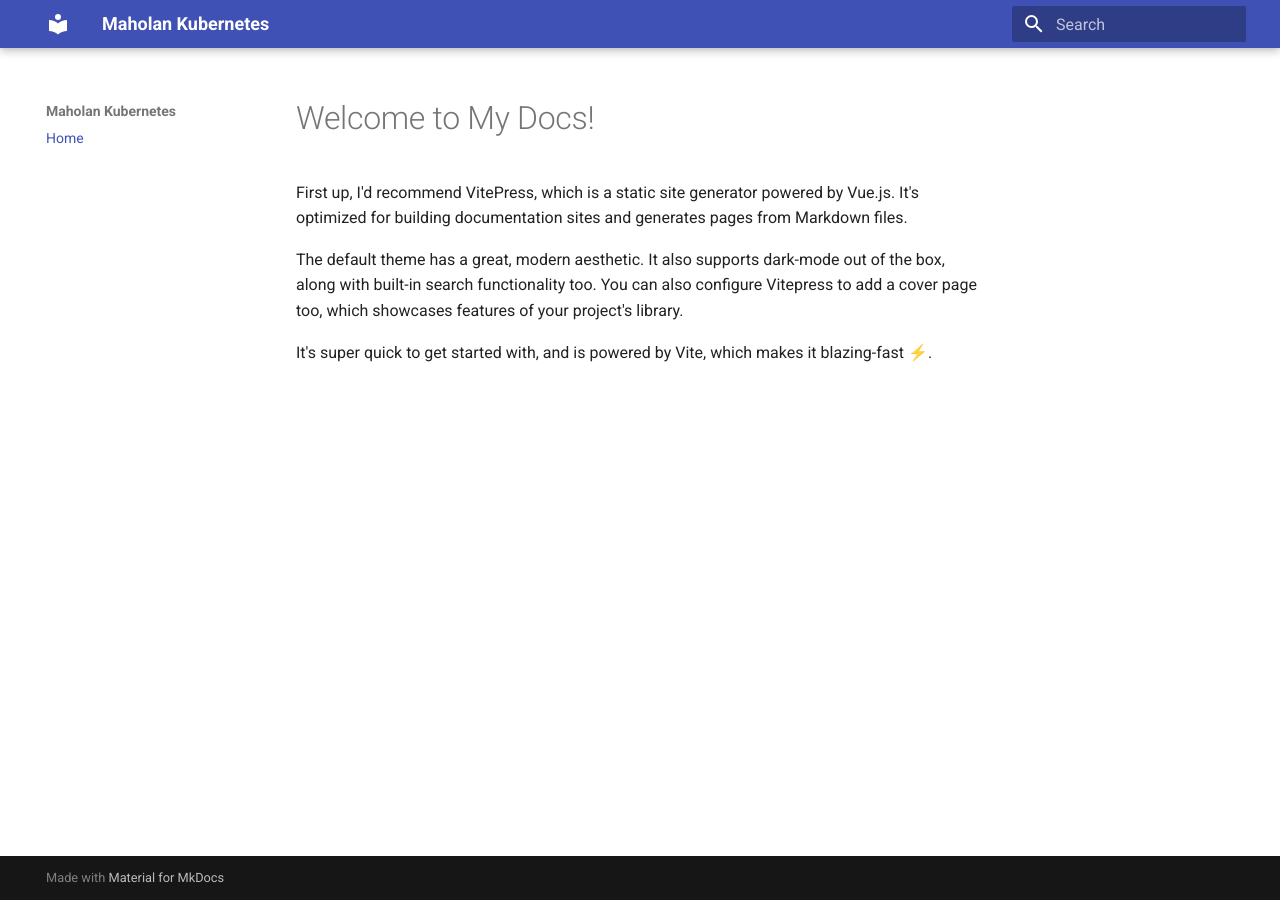
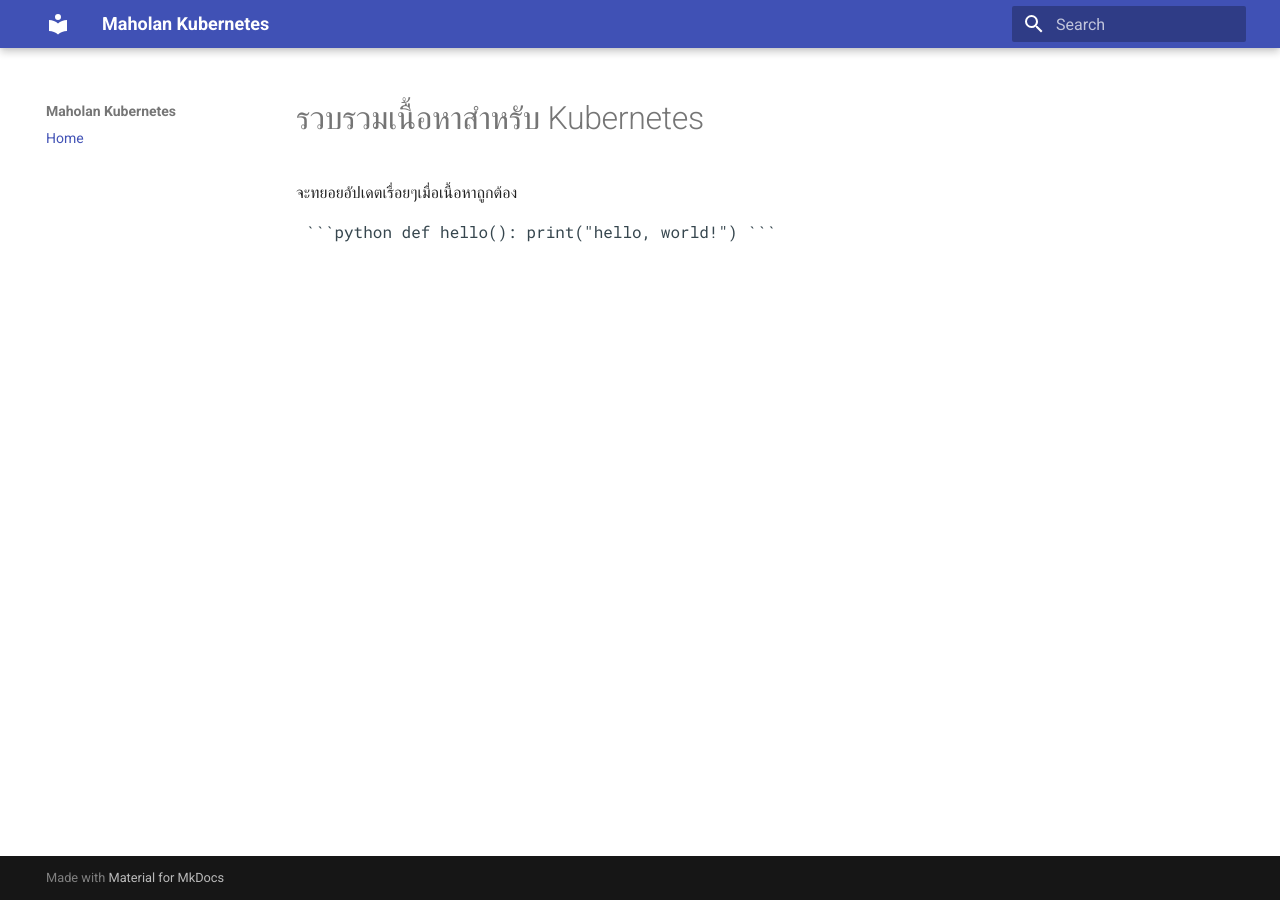
Before and after one commit to teeratem/docs, an MkDocs documentation site: the page built from docs/index.md, in a window 1280 px wide. Built offline with MkDocs 1.6.1 and Material for MkDocs 9.7.7, drawn with Linux system fonts in a browser that asks for light colours.

Commit message:
Revise documentation to include Kubernetes topics
Updated the documentation to focus on Kubernetes content.

````diff
--- a/docs/index.md
+++ b/docs/index.md
@@ -1,6 +1,3 @@
-# Welcome to My Docs!
-First up, I'd recommend VitePress, which is a static site generator powered by Vue.js. It's optimized for building documentation sites and generates pages from Markdown files.
-
-The default theme has a great, modern aesthetic. It also supports dark-mode out of the box, along with built-in search functionality too. You can also configure Vitepress to add a cover page too, which showcases features of your project's library.
-
-It's super quick to get started with, and is powered by Vite, which makes it blazing-fast ⚡️.
+# รวบรวมเนื้อหาสำหรับ Kubernetes
+จะทยอยอัปเดตเรื่อยๆเมื่อเนื้อหาถูกต้อง
+<pre> ```python def hello(): print("hello, world!") ``` </pre>
````
